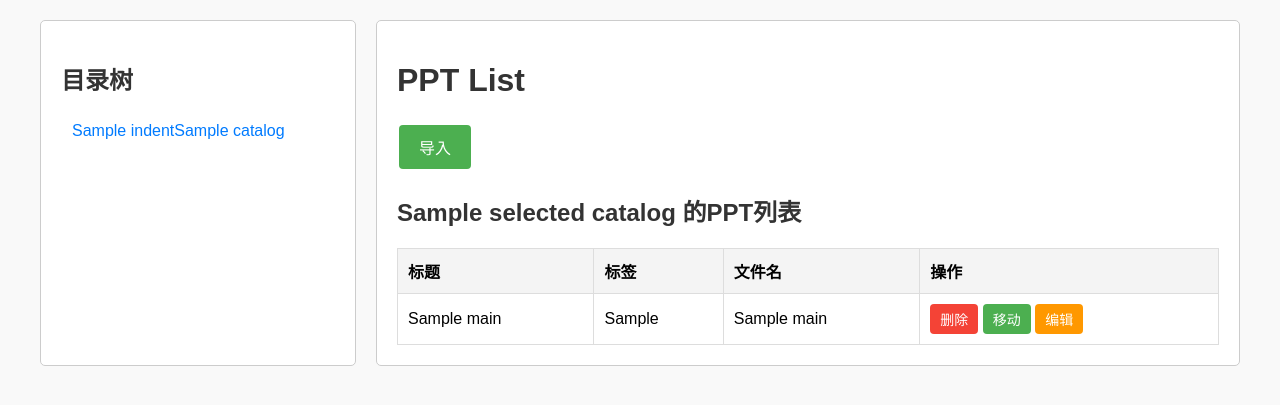
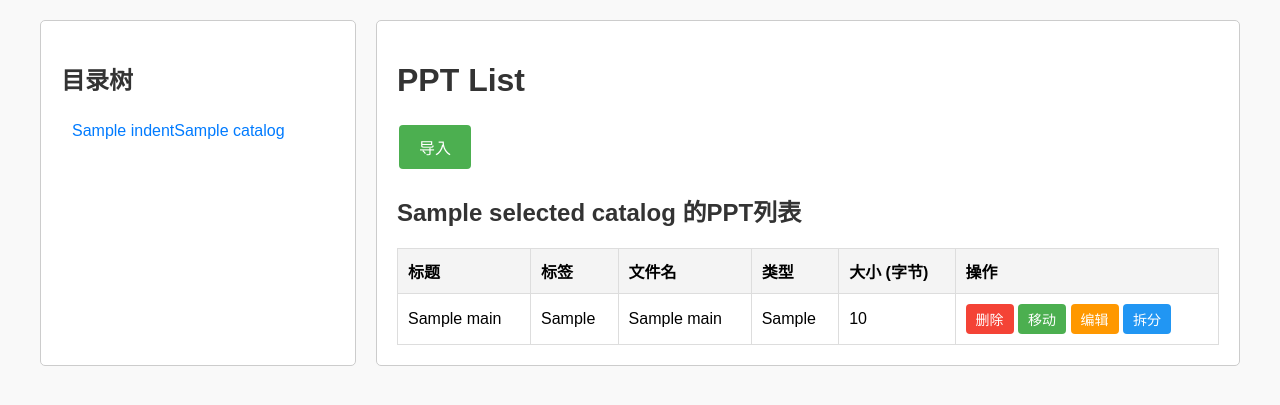
Before and after one commit to SiYuanLiuCrazy/CY_Final_Project, a Django app: template ppt_lable/myapp/templates/ppt_list.html in a window 1280 px wide. Shown: the top 405 px of the page. Run offline with Django 5.2, Linux system fonts and the light colour scheme; tables that the repository leaves empty hold one stand-in row (values such as "Sample post"); the template is opened without the code that fills it: values that come from a table or form of the project are taken from there, most other values are stand-ins (such as "Sample title", 1, 10 or a date in 2020); data that the repository does not hold is empty.

Commit message:
拆分功能测试

```diff
--- a/ppt_lable/myapp/templates/ppt_list.html
+++ b/ppt_lable/myapp/templates/ppt_list.html
@@ -48,6 +48,17 @@
             document.getElementById('editModal').style.display = 'none';
             document.getElementById('editModalOverlay').style.display = 'none';
         }
+
+        function openSplitModal(pptId) {
+            document.getElementById('split_ppt_id').value = pptId;
+            document.getElementById('splitModal').style.display = 'block';
+            document.getElementById('splitModalOverlay').style.display = 'block';
+        }
+
+        function closeSplitModal() {
+            document.getElementById('splitModal').style.display = 'none';
+            document.getElementById('splitModalOverlay').style.display = 'none';
+        }
     </script>
     <style>
         body {
@@ -81,7 +92,7 @@
         .button:hover {
             background-color: #45a049;
         }
-        .delete-button, .move-button, .edit-button {
+        .delete-button, .move-button, .edit-button, .split-button {
             background-color: #f44336;
             color: white;
             border: none;
@@ -99,6 +110,9 @@
         .edit-button {
             background-color: #FF9800;
         }
+        .split-button {
+            background-color: #2196F3;
+        }
         .delete-button:hover {
             background-color: #e53935;
         }
@@ -107,6 +121,9 @@
         }
         .edit-button:hover {
             background-color: #fb8c00;
+        }
+        .split-button:hover {
+            background-color: #1976D2;
         }
         .catalog-tree {
             width: 25%;
@@ -162,7 +179,7 @@
         th {
             background-color: #f4f4f4;
         }
-        #importModal, #deleteModal, #moveModal, #editModal {
+        #importModal, #deleteModal, #moveModal, #editModal, #splitModal {
             display: none;
             position: fixed;
             top: 50%;
@@ -175,7 +192,7 @@
             border-radius: 5px;
             box-shadow: 0 2px 10px rgba(0, 0, 0, 0.1);
         }
-        #importModalOverlay, #deleteModalOverlay, #moveModalOverlay, #editModalOverlay {
+        #importModalOverlay, #deleteModalOverlay, #moveModalOverlay, #editModalOverlay, #splitModalOverlay {
             display: none;
             position: fixed;
             top: 0;
@@ -332,6 +349,22 @@
                 </form>
             </div>
 
+            <div id="splitModalOverlay" onclick="closeSplitModal()"></div>
+            <div id="splitModal">
+                <div class="modal-header">
+                    <h2>拆分PPT文件</h2>
+                </div>
+                <form method="POST" action="{% url 'split_ppt' %}">
+                    {% csrf_token %}
+                    <input type="hidden" id="split_ppt_id" name="ppt_id">
+                    <p>你确定要拆分这个文件吗？此操作将把文件拆分为单页PPTX文件，并存储在新的文件夹中。</p>
+                    <div class="modal-footer">
+                        <button type="button" class="button cancel" onclick="closeSplitModal()">取消</button>
+                        <button type="submit" class="button">拆分</button>
+                    </div>
+                </form>
+            </div>
+
             {% if ppts %}
                 <h2>{{ selected_catalog.label }} 的PPT列表</h2>
                 <table>
@@ -340,6 +373,8 @@
                             <th>标题</th>
                             <th>标签</th>
                             <th>文件名</th>
+                            <th>类型</th>
+                            <th>大小 (字节)</th>
                             <th>操作</th>
                         </tr>
                     </thead>
@@ -349,10 +384,13 @@
                                 <td>{{ ppt.title }}</td>
                                 <td>{{ ppt.lable }}</td>
                                 <td>{{ ppt.name }}</td>
+                                <td>{{ ppt.type }}</td>
+                                <td>{{ ppt.size }}</td>
                                 <td>
                                     <button class="delete-button" onclick="openDeleteModal('{{ ppt.id }}')">删除</button>
                                     <button class="move-button" onclick="openMoveModal('{{ ppt.id }}')">移动</button>
                                     <button class="edit-button" onclick="openEditModal('{{ ppt.id }}', '{{ ppt.title }}', '{{ ppt.lable }}', '{{ ppt.name }}')">编辑</button>
+                                    <button class="split-button" onclick="openSplitModal('{{ ppt.id }}')">拆分</button>
                                 </td>
                             </tr>
                         {% endfor %}
--- a/ppt_lable/ppt_lable/urls.py
+++ b/ppt_lable/ppt_lable/urls.py
@@ -17,7 +17,7 @@ Including another URLconf
 
 from django.contrib import admin
 from django.urls import path
-from myapp.views import create_folder_view, catalog_list_view, delete_catalog_view, create_subitem_view, edit_catalog_view, move_catalog_view, ppt_list_view, import_ppt_view, catalog_detail_view, delete_ppt_view, move_ppt_view, edit_ppt_view
+from myapp.views import create_folder_view, catalog_list_view, delete_catalog_view, create_subitem_view, edit_catalog_view, move_catalog_view, ppt_list_view, import_ppt_view, catalog_detail_view, delete_ppt_view, move_ppt_view, edit_ppt_view, split_ppt_view
 urlpatterns = [
     path("admin/", admin.site.urls),
     path('create_folder/', create_folder_view, name='create_folder'),
@@ -32,4 +32,5 @@ urlpatterns = [
     path('delete_ppt/', delete_ppt_view, name='delete_ppt'),  # 新增删除PPT的路径
     path('move_ppt/', move_ppt_view, name='move_ppt'),  # 新增移动PPT的路径
     path('edit_ppt/', edit_ppt_view, name='edit_ppt'),  # 新增编辑PPT的路径
+    path('split_ppt/', split_ppt_view, name='split_ppt'),  # 新增拆分PPT的路径
 ]
```
Also changed, not shown: ppt_lable/myapp/views.py (+10 -3 lines).
